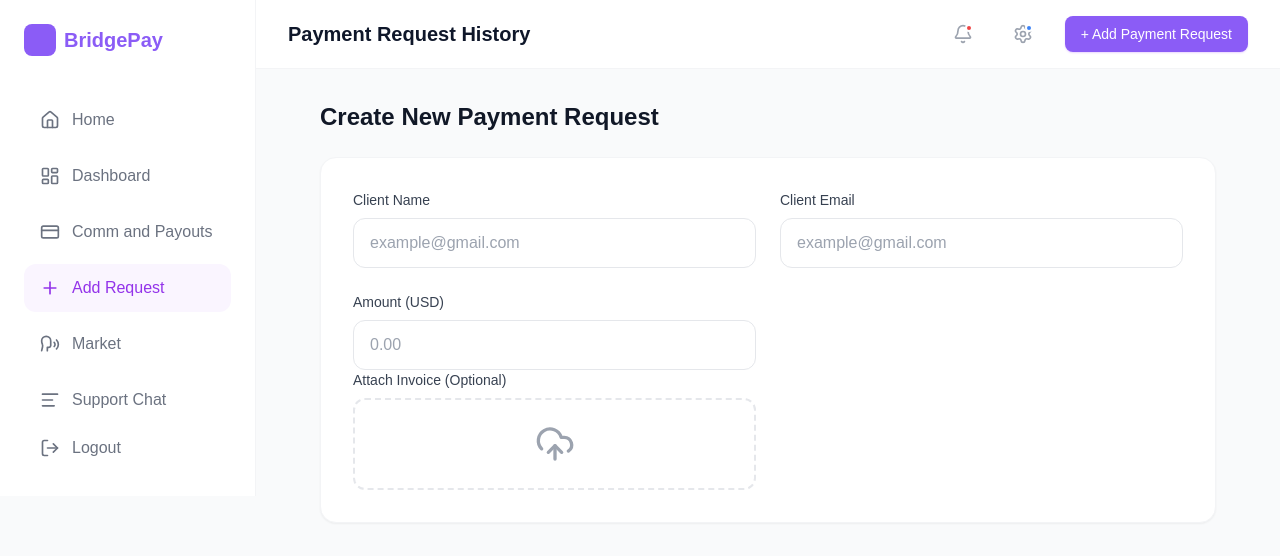
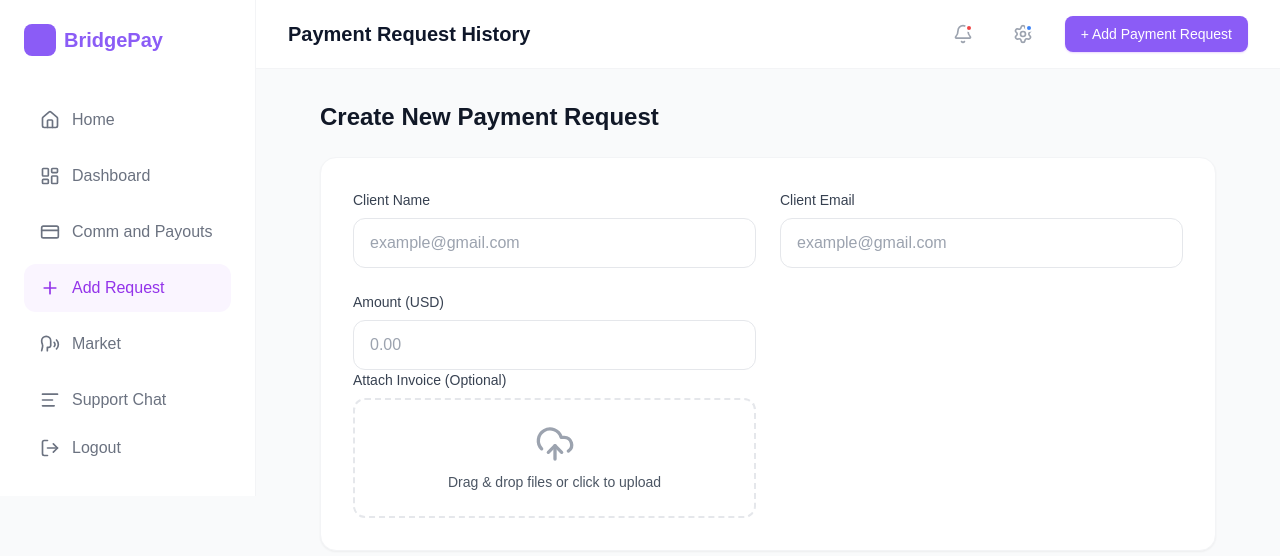
Before and after one commit to Abusadiq006/bridge-pay-dashboard, a React (Vite) app: page /dashboard/add-request in a window 1280 px wide. Shown: the top 556 px of the page. Built offline with nearby package versions, Linux system fonts and the light colour scheme; a web font is replaced by a local one.

Commit message:
first file attach paragraph

```diff
--- a/src/pages/AddRequest.jsx
+++ b/src/pages/AddRequest.jsx
@@ -43,7 +43,7 @@ const AddRequest = () => {
                                         <label className="block text-sm font-medium text-gray-700 mb-2">Attach Invoice (Optional)</label>
                                             <div className="border-2 border-dashed border-gray-200 rounded-xl p-6 text-center hover:border-purple-300 transition-colors cursor-pointer">
                                             <UploadCloud className="mx-auto h-10 w-10 text-gray-400" />
-
+                                            <p className="mt-2 text-sm text-gray-600">Drag & drop files or click to upload</p>
                                             </div>
                                         </div>
                                     </div>
```
